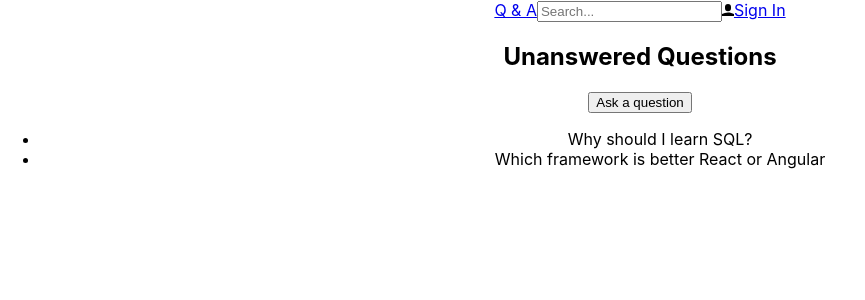
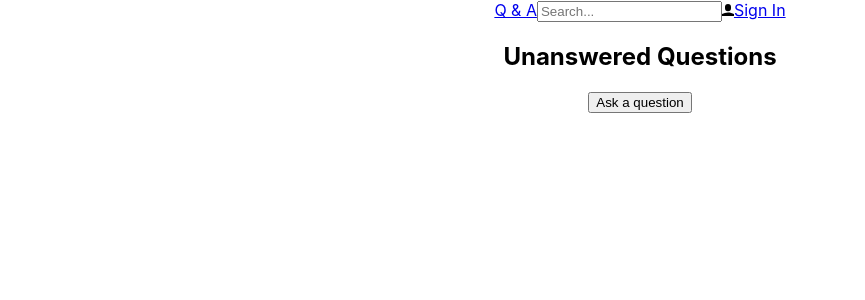
Before and after one commit to sswietoniowski/learning-aspnetcore-react-frontend-react-app, a React (Create React App) app: page / in a window 1280 px wide. Shown: the top 300 px of the page, without its empty margins (0-865 px from the left). Built offline with nearby package versions, Linux system fonts and the light colour scheme.

Commit message:
Used async for getUnansweredQuestions

```diff
--- a/src/HomePage.tsx
+++ b/src/HomePage.tsx
@@ -10,9 +10,6 @@ export const HomePage = () => (
       <PageTitle>Unanswered Questions</PageTitle>
       <button>Ask a question</button>
     </div>
-    <QuestionList
-      data={getUnansweredQuestions()}
-      renderItem={(question) => <div>{question.title}</div>}
-    />
+    {/*<QuestionList data={getUnansweredQuestions()} />*/}
   </Page>
 );
--- a/src/QuestionsData.ts
+++ b/src/QuestionsData.ts
@@ -54,6 +54,11 @@ const questions: QuestionData[] = [
   },
 ];
 
-export const getUnansweredQuestions = (): QuestionData[] => {
+const wait = (ms: number): Promise<void> => {
+  return new Promise((resolve) => setTimeout(resolve, ms));
+};
+
+export const getUnansweredQuestions = async (): Promise<QuestionData[]> => {
+  await wait(500);
   return questions.filter((q) => q.answers.length === 0);
 };
```
